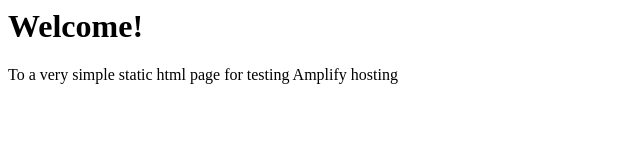
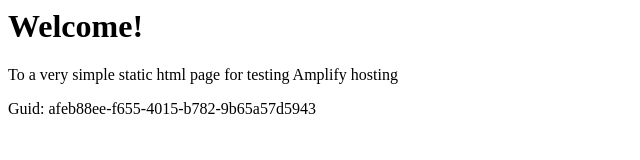
Before and after one commit to aws-aemilia-mxp/Github-PR-Commit-Integration-Test-DoNotTouch-GitHubAutoBuildCanaryTest-v1-preprod-eu-south-1, a website: page src/index.html in a window 1280 px wide. Shown: the whole page, without its empty margins (0-640 px from the left). Drawn offline with Linux system fonts and the light colour scheme.

Commit message:
commit from integ tests

```diff
--- a/src/index.html
+++ b/src/index.html
@@ -1,3 +1,5 @@
+
+
 <html lang="en">
 
 <head>
@@ -10,6 +12,6 @@
 <body>
     <h1>Welcome!</h1>
     <p>To a very simple static html page for testing Amplify hosting</p>
-</body>
+    <p>Guid: afeb88ee-f655-4015-b782-9b65a57d5943</p></body>
 
 </html>
```
